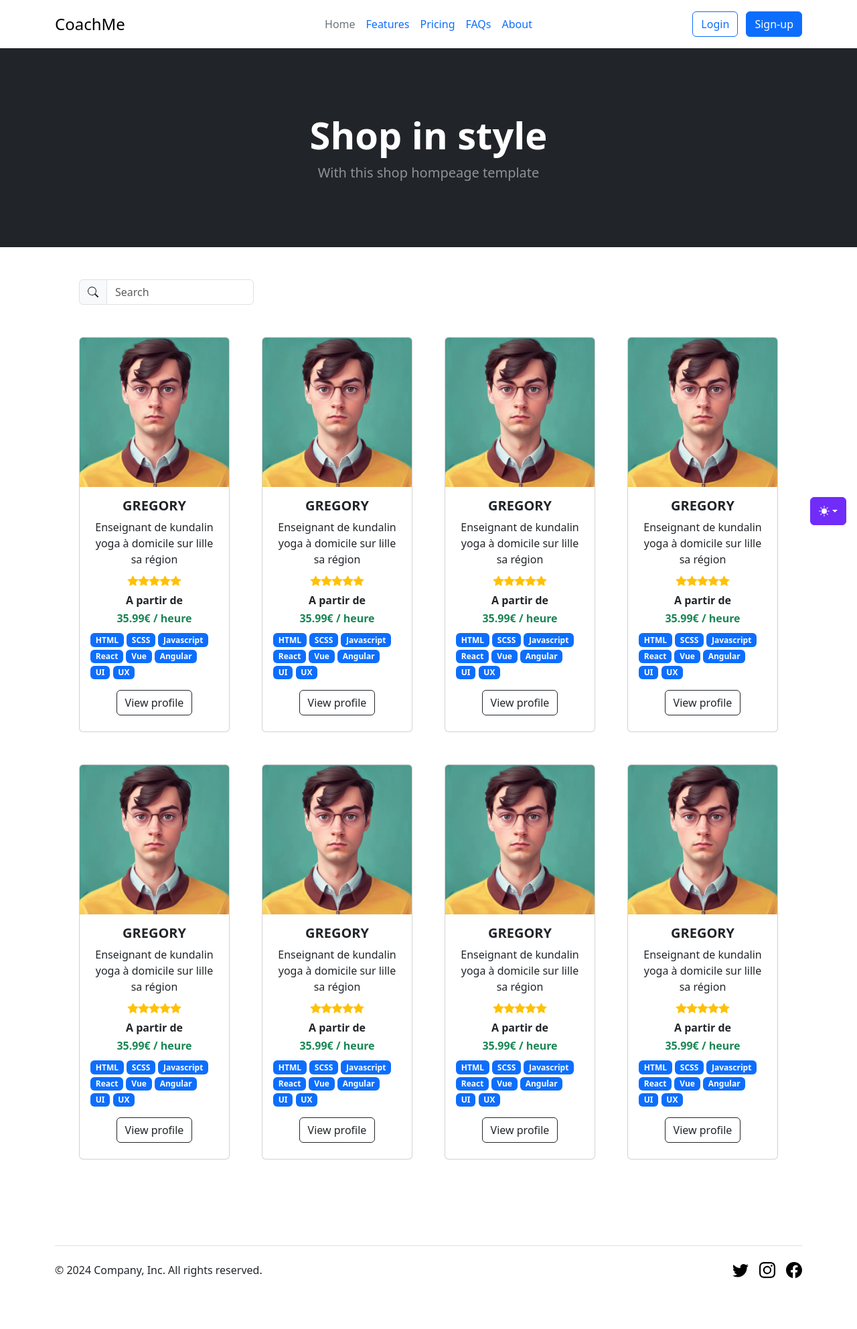
After one commit to ZikoZakari/CoachMe, a PHP site: page /cards.php in a window 1280 px wide. The commit adds this page. Shown: the whole page at 67% size. Run offline with PHP 8.4, Linux system fonts and the light colour scheme.

Commit message:
[ADD] : Adding cards of profiles page

```diff
--- /dev/null
+++ b/cards.php
@@ -0,0 +1,302 @@
+<?php
+include_once "core.php";
+include_once "header.php"; ?>
+
+<header class="bg-dark py-5">
+    <div class="container px-4 px-lg-5 my-5">
+        <div class="text-center text-white">
+            <h1 class="display-4 fw-bolder">Shop in style</h1>
+            <p class="lead fw-normal text-white-50 mb-0">With this shop hompeage template</p>
+        </div>
+    </div>
+</header>
+<section class="py-5">
+
+    <div class="container px-4 px-lg-5">
+        <div class="col-md-3 mb-5">
+            <div class="input-group">
+                <span class="input-group-text" id="basic-addon1">
+                    <svg xmlns="http://www.w3.org/2000/svg" width="16" height="16" fill="currentColor" class="bi bi-search" viewBox="0 0 16 16">
+                        <path d="M11.742 10.344a6.5 6.5 0 1 0-1.397 1.398h-.001q.044.06.098.115l3.85 3.85a1 1 0 0 0 1.415-1.414l-3.85-3.85a1 1 0 0 0-.115-.1zM12 6.5a5.5 5.5 0 1 1-11 0 5.5 5.5 0 0 1 11 0"></path>
+                    </svg>
+                </span>
+                <input type="text" class="form-control" placeholder="Search" aria-label="Search" aria-describedby="basic-addon1">
+            </div>
+        </div>
+        <div class="row gx-4 gx-lg-5 row-cols-2 row-cols-md-3 row-cols-xl-4 justify-content-center">
+            <div class="col mb-5">
+                <div class="card h-100">
+                    <img class="card-img-top" src="./static/images/profile-img-1.jpg" alt="..." />
+                    <div class="card-body">
+                        <div class="text-center">
+                            <h5 class="fw-bolder">GREGORY</h5>
+                            Enseignant de kundalin yoga à domicile sur lille sa région
+                        </div>
+                        <div class="d-flex justify-content-center text-warning mb-2 mt-2">
+                            <div class="bi-star-fill"></div>
+                            <div class="bi-star-fill"></div>
+                            <div class="bi-star-fill"></div>
+                            <div class="bi-star-fill"></div>
+                            <div class="bi-star-fill"></div>
+                        </div>
+                        <div class="text-center">
+                            <h6 class="fw-bolder">A partir de</h6>
+                            <h6 class="fw-bolder text-success">35.99€ / heure</h6>
+                        </div>
+                        <span class="badge text-bg-primary">HTML</span>
+                        <span class="badge text-bg-primary">SCSS</span>
+                        <span class="badge text-bg-primary">Javascript</span>
+                        <span class="badge text-bg-primary">React</span>
+                        <span class="badge text-bg-primary">Vue</span>
+                        <span class="badge text-bg-primary">Angular</span>
+                        <span class="badge text-bg-primary">UI</span>
+                        <span class="badge text-bg-primary">UX</span>
+                    </div>
+                    <div class="card-footer p-4 pt-0 border-top-0 bg-transparent">
+                        <div class="text-center"><a class="btn btn-outline-dark mt-auto" href="#">View profile</a></div>
+                    </div>
+                </div>
+            </div>
+            <div class="col mb-5">
+                <div class="card h-100">
+                    <img class="card-img-top" src="./static/images/profile-img-1.jpg" alt="..." />
+                    <div class="card-body">
+                        <div class="text-center">
+                            <h5 class="fw-bolder">GREGORY</h5>
+                            Enseignant de kundalin yoga à domicile sur lille sa région
+                        </div>
+                        <div class="d-flex justify-content-center text-warning mb-2 mt-2">
+                            <div class="bi-star-fill"></div>
+                            <div class="bi-star-fill"></div>
+                            <div class="bi-star-fill"></div>
+                            <div class="bi-star-fill"></div>
+                            <div class="bi-star-fill"></div>
+                        </div>
+                        <div class="text-center">
+                            <h6 class="fw-bolder">A partir de</h6>
+                            <h6 class="fw-bolder text-success">35.99€ / heure</h6>
+                        </div>
+                        <span class="badge text-bg-primary">HTML</span>
+                        <span class="badge text-bg-primary">SCSS</span>
+                        <span class="badge text-bg-primary">Javascript</span>
+                        <span class="badge text-bg-primary">React</span>
+                        <span class="badge text-bg-primary">Vue</span>
+                        <span class="badge text-bg-primary">Angular</span>
+                        <span class="badge text-bg-primary">UI</span>
+                        <span class="badge text-bg-primary">UX</span>
+                    </div>
+
+                    <div class="card-footer p-4 pt-0 border-top-0 bg-transparent">
+                        <div class="text-center"><a class="btn btn-outline-dark mt-auto" href="#">View profile</a></div>
+                    </div>
+                </div>
+            </div>
+            <div class="col mb-5">
+                <div class="card h-100">
+                    <img class="card-img-top" src="./static/images/profile-img-1.jpg" alt="..." />
+                    <div class="card-body">
+                        <div class="text-center">
+                            <h5 class="fw-bolder">GREGORY</h5>
+                            Enseignant de kundalin yoga à domicile sur lille sa région
+                        </div>
+                        <div class="d-flex justify-content-center text-warning mb-2 mt-2">
+                            <div class="bi-star-fill"></div>
+                            <div class="bi-star-fill"></div>
+                            <div class="bi-star-fill"></div>
+                            <div class="bi-star-fill"></div>
+                            <div class="bi-star-fill"></div>
+                        </div>
+                        <div class="text-center">
+                            <h6 class="fw-bolder">A partir de</h6>
+                            <h6 class="fw-bolder text-success">35.99€ / heure</h6>
+                        </div>
+                        <span class="badge text-bg-primary">HTML</span>
+                        <span class="badge text-bg-primary">SCSS</span>
+                        <span class="badge text-bg-primary">Javascript</span>
+                        <span class="badge text-bg-primary">React</span>
+                        <span class="badge text-bg-primary">Vue</span>
+                        <span class="badge text-bg-primary">Angular</span>
+                        <span class="badge text-bg-primary">UI</span>
+                        <span class="badge text-bg-primary">UX</span>
+                    </div>
+
+                    <div class="card-footer p-4 pt-0 border-top-0 bg-transparent">
+                        <div class="text-center"><a class="btn btn-outline-dark mt-auto" href="#">View profile</a></div>
+                    </div>
+                </div>
+            </div>
+            <div class="col mb-5">
+                <div class="card h-100">
+                    <img class="card-img-top" src="./static/images/profile-img-1.jpg" alt="..." />
+                    <div class="card-body">
+                        <div class="text-center">
+                            <h5 class="fw-bolder">GREGORY</h5>
+                            Enseignant de kundalin yoga à domicile sur lille sa région
+                        </div>
+                        <div class="d-flex justify-content-center text-warning mb-2 mt-2">
+                            <div class="bi-star-fill"></div>
+                            <div class="bi-star-fill"></div>
+                            <div class="bi-star-fill"></div>
+                            <div class="bi-star-fill"></div>
+                            <div class="bi-star-fill"></div>
+                        </div>
+                        <div class="text-center">
+                            <h6 class="fw-bolder">A partir de</h6>
+                            <h6 class="fw-bolder text-success">35.99€ / heure</h6>
+                        </div>
+                        <span class="badge text-bg-primary">HTML</span>
+                        <span class="badge text-bg-primary">SCSS</span>
+                        <span class="badge text-bg-primary">Javascript</span>
+                        <span class="badge text-bg-primary">React</span>
+                        <span class="badge text-bg-primary">Vue</span>
+                        <span class="badge text-bg-primary">Angular</span>
+                        <span class="badge text-bg-primary">UI</span>
+                        <span class="badge text-bg-primary">UX</span>
+                    </div>
+
+                    <div class="card-footer p-4 pt-0 border-top-0 bg-transparent">
+                        <div class="text-center"><a class="btn btn-outline-dark mt-auto" href="#">View profile</a></div>
+                    </div>
+                </div>
+            </div>
+            <div class="col mb-5">
+                <div class="card h-100">
+                    <img class="card-img-top" src="./static/images/profile-img-1.jpg" alt="..." />
+                    <div class="card-body">
+                        <div class="text-center">
+                            <h5 class="fw-bolder">GREGORY</h5>
+                            Enseignant de kundalin yoga à domicile sur lille sa région
+                        </div>
+                        <div class="d-flex justify-content-center text-warning mb-2 mt-2">
+                            <div class="bi-star-fill"></div>
+                            <div class="bi-star-fill"></div>
+                            <div class="bi-star-fill"></div>
+                            <div class="bi-star-fill"></div>
+                            <div class="bi-star-fill"></div>
+                        </div>
+                        <div class="text-center">
+                            <h6 class="fw-bolder">A partir de</h6>
+                            <h6 class="fw-bolder text-success">35.99€ / heure</h6>
+                        </div>
+                        <span class="badge text-bg-primary">HTML</span>
+                        <span class="badge text-bg-primary">SCSS</span>
+                        <span class="badge text-bg-primary">Javascript</span>
+                        <span class="badge text-bg-primary">React</span>
+                        <span class="badge text-bg-primary">Vue</span>
+                        <span class="badge text-bg-primary">Angular</span>
+                        <span class="badge text-bg-primary">UI</span>
+                        <span class="badge text-bg-primary">UX</span>
+                    </div>
+
+                    <div class="card-footer p-4 pt-0 border-top-0 bg-transparent">
+                        <div class="text-center"><a class="btn btn-outline-dark mt-auto" href="#">View profile</a></div>
+                    </div>
+                </div>
+            </div>
+            <div class="col mb-5">
+                <div class="card h-100">
+                    <img class="card-img-top" src="./static/images/profile-img-1.jpg" alt="..." />
+                    <div class="card-body">
+                        <div class="text-center">
+                            <h5 class="fw-bolder">GREGORY</h5>
+                            Enseignant de kundalin yoga à domicile sur lille sa région
+                        </div>
+                        <div class="d-flex justify-content-center text-warning mb-2 mt-2">
+                            <div class="bi-star-fill"></div>
+                            <div class="bi-star-fill"></div>
+                            <div class="bi-star-fill"></div>
+                            <div class="bi-star-fill"></div>
+                            <div class="bi-star-fill"></div>
+                        </div>
+                        <div class="text-center">
+                            <h6 class="fw-bolder">A partir de</h6>
+                            <h6 class="fw-bolder text-success">35.99€ / heure</h6>
+                        </div>
+                        <span class="badge text-bg-primary">HTML</span>
+                        <span class="badge text-bg-primary">SCSS</span>
+                        <span class="badge text-bg-primary">Javascript</span>
+                        <span class="badge text-bg-primary">React</span>
+                        <span class="badge text-bg-primary">Vue</span>
+                        <span class="badge text-bg-primary">Angular</span>
+                        <span class="badge text-bg-primary">UI</span>
+                        <span class="badge text-bg-primary">UX</span>
+                    </div>
+
+                    <div class="card-footer p-4 pt-0 border-top-0 bg-transparent">
+                        <div class="text-center"><a class="btn btn-outline-dark mt-auto" href="#">View profile</a></div>
+                    </div>
+                </div>
+            </div>
+            <div class="col mb-5">
+                <div class="card h-100">
+                    <img class="card-img-top" src="./static/images/profile-img-1.jpg" alt="..." />
+                    <div class="card-body">
+                        <div class="text-center">
+                            <h5 class="fw-bolder">GREGORY</h5>
+                            Enseignant de kundalin yoga à domicile sur lille sa région
+                        </div>
+                        <div class="d-flex justify-content-center text-warning mb-2 mt-2">
+                            <div class="bi-star-fill"></div>
+                            <div class="bi-star-fill"></div>
+                            <div class="bi-star-fill"></div>
+                            <div class="bi-star-fill"></div>
+                            <div class="bi-star-fill"></div>
+                        </div>
+                        <div class="text-center">
+                            <h6 class="fw-bolder">A partir de</h6>
+                            <h6 class="fw-bolder text-success">35.99€ / heure</h6>
+                        </div>
+                        <span class="badge text-bg-primary">HTML</span>
+                        <span class="badge text-bg-primary">SCSS</span>
+                        <span class="badge text-bg-primary">Javascript</span>
+                        <span class="badge text-bg-primary">React</span>
+                        <span class="badge text-bg-primary">Vue</span>
+                        <span class="badge text-bg-primary">Angular</span>
+                        <span class="badge text-bg-primary">UI</span>
+                        <span class="badge text-bg-primary">UX</span>
+                    </div>
+
+                    <div class="card-footer p-4 pt-0 border-top-0 bg-transparent">
+                        <div class="text-center"><a class="btn btn-outline-dark mt-auto" href="#">View profile</a></div>
+                    </div>
+                </div>
+            </div>
+            <div class="col mb-5">
+                <div class="card h-100">
+                    <img class="card-img-top" src="./static/images/profile-img-1.jpg" alt="..." />
+                    <div class="card-body">
+                        <div class="text-center">
+                            <h5 class="fw-bolder">GREGORY</h5>
+                            Enseignant de kundalin yoga à domicile sur lille sa région
+                        </div>
+                        <div class="d-flex justify-content-center text-warning mb-2 mt-2">
+                            <div class="bi-star-fill"></div>
+                            <div class="bi-star-fill"></div>
+                            <div class="bi-star-fill"></div>
+                            <div class="bi-star-fill"></div>
+                            <div class="bi-star-fill"></div>
+                        </div>
+                        <div class="text-center">
+                            <h6 class="fw-bolder">A partir de</h6>
+                            <h6 class="fw-bolder text-success">35.99€ / heure</h6>
+                        </div>
+                        <span class="badge text-bg-primary">HTML</span>
+                        <span class="badge text-bg-primary">SCSS</span>
+                        <span class="badge text-bg-primary">Javascript</span>
+                        <span class="badge text-bg-primary">React</span>
+                        <span class="badge text-bg-primary">Vue</span>
+                        <span class="badge text-bg-primary">Angular</span>
+                        <span class="badge text-bg-primary">UI</span>
+                        <span class="badge text-bg-primary">UX</span>
+                    </div>
+
+                    <div class="card-footer p-4 pt-0 border-top-0 bg-transparent">
+                        <div class="text-center"><a class="btn btn-outline-dark mt-auto" href="#">View profile</a></div>
+                    </div>
+                </div>
+            </div>
+        </div>
+    </div>
+</section>
+
+<?php include_once "footer.php"; ?>
--- a/static/js/index.js
+++ b/static/js/index.js
@@ -0,0 +1,9 @@
+
+//the problem is here !!!
+$( '#multiple-select-custom-field' ).select2( {
+    theme: "bootstrap-5",
+    width: $( this ).data( 'width' ) ? $( this ).data( 'width' ) : $( this ).hasClass( 'w-100' ) ? '100%' : 'style',
+    placeholder: $( this ).data( 'placeholder' ),
+    closeOnSelect: false,
+    tags: true
+} );
```
Also changed, not shown: profile.php (+22 -7 lines).
